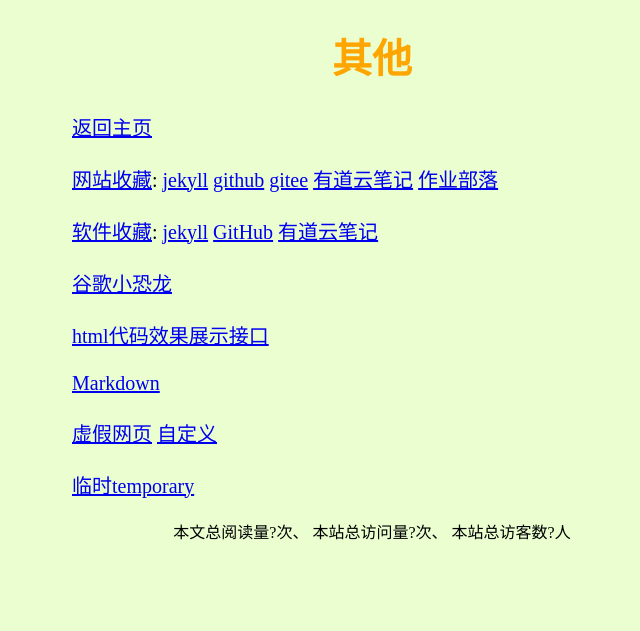
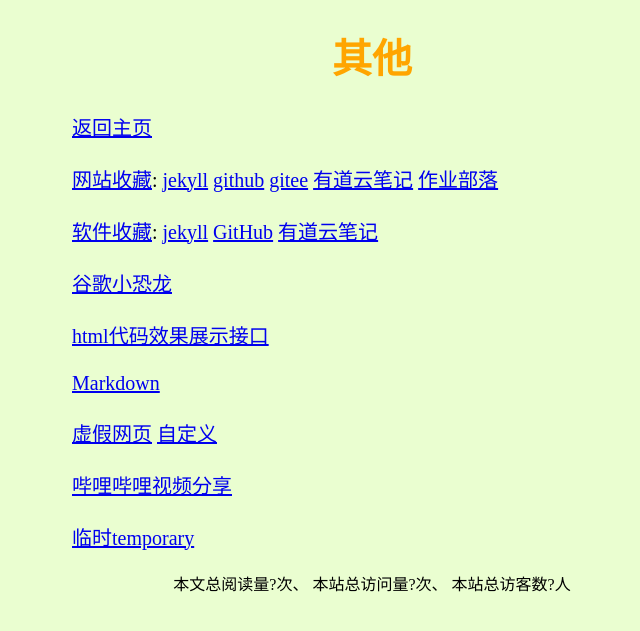
Before and after one commit to xkk1/xkk1.github.io, a Jekyll site: the page other/index.html, which Jekyll copies as it is, in a window 1280 px wide. Shown: the top 631 px of the page, without its empty margins (268-908 px from the left). Built offline with Jekyll 4.4.1, drawn with Linux system fonts in a browser that asks for light colours; comment, search, counter and statistics services are not loaded.

Commit message:
Update index.html

```diff
--- a/other/index.html
+++ b/other/index.html
@@ -36,6 +36,8 @@
 <a href="./markdown/">Markdown</a>
 <br><br>
 <a id="adult" href="#" target="_blank">虚假网页</a> <a id="adult-set" href="#" target="_blank">自定义</a>
+<br><br>
+<a href="../bilishare/ target="_blank"">哔哩哔哩视频分享</a>
 <br><br>
 <a href="./temporary/">临时temporary</a>
     </p>
```
